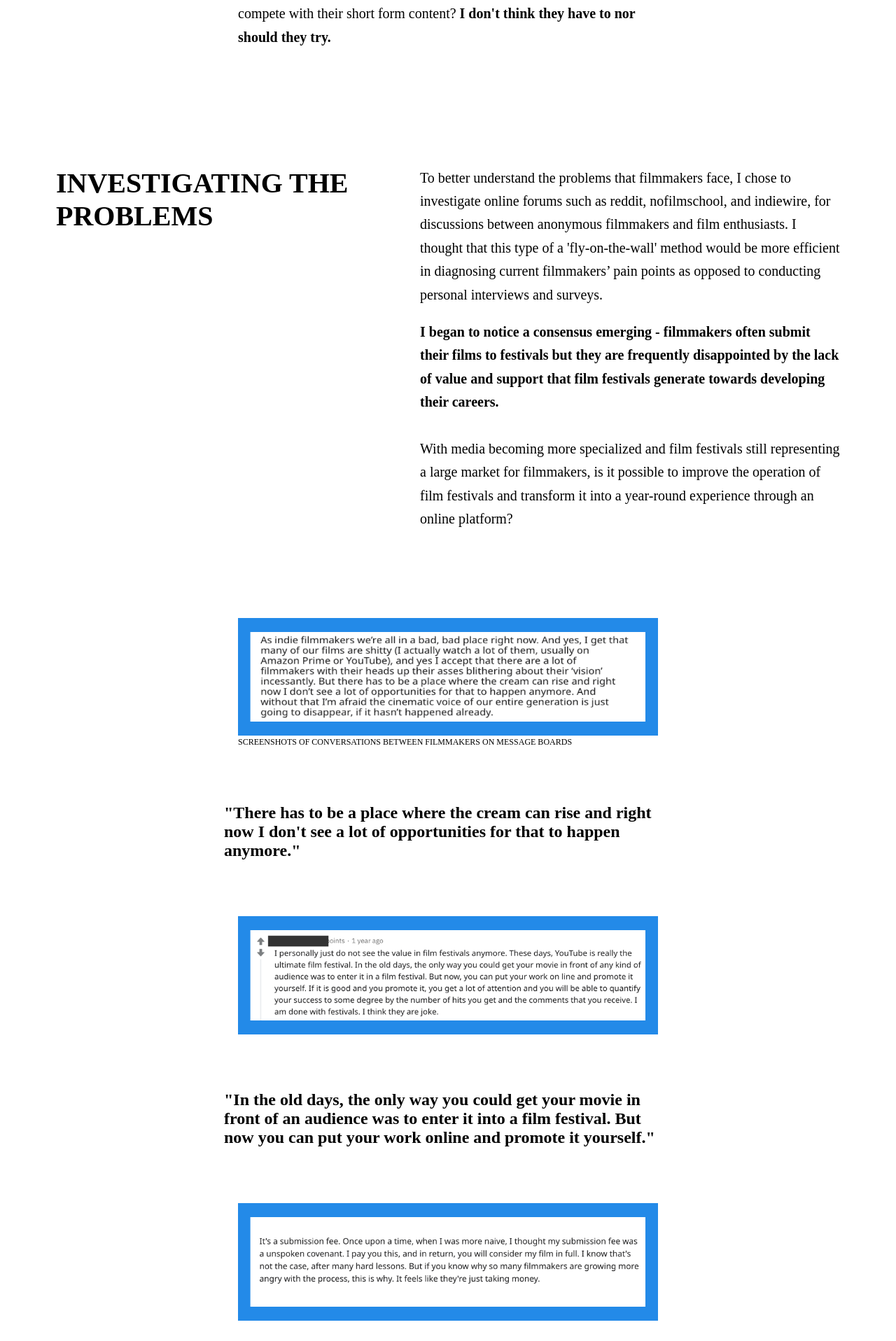
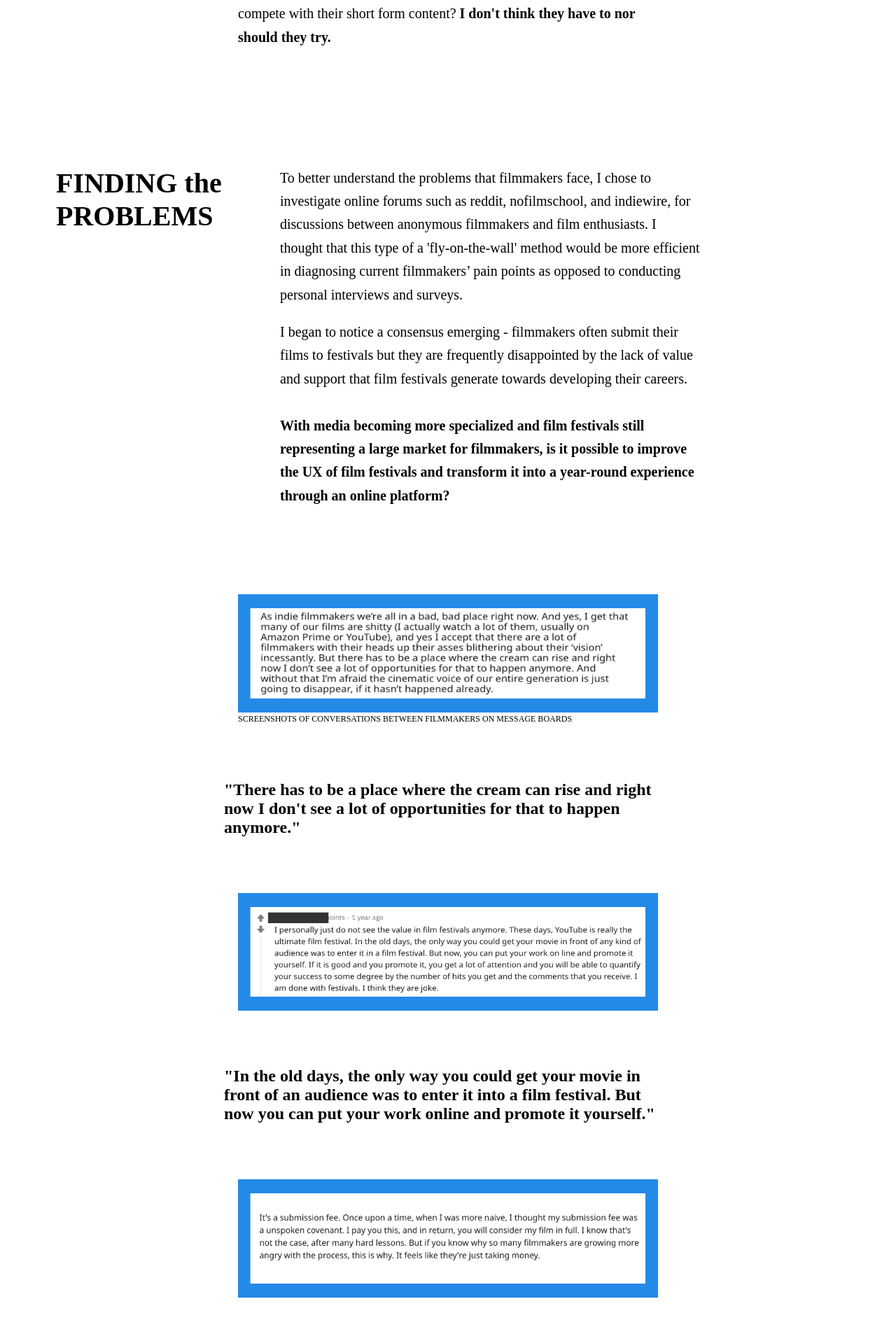
Before and after one commit to aaronzomback/design-portfolio, a Jekyll site: the page built from timesink.html, in a window 1280 px wide. Shown: the part 3383-5299 px from the top of the page at 70% size. Built offline with Jekyll 4.4.1, drawn with Linux system fonts in a browser that asks for light colours; some web fonts are replaced.

Commit message:
fixing some tings

```diff
--- a/_sass/_timesink.scss
+++ b/_sass/_timesink.scss
@@ -192,12 +192,12 @@ section.research {
     margin-bottom: 24px;
     font-size: 40px;
     margin-top: 0;
+    margin-right: 64;
   }
 
   div.research-text{
     width: 600px;
-    margin-left: auto;
-    margin-right: auto;
+    margin-right: 200px;
     margin-bottom: 48px;
     margin-top: 0;
 
@@ -373,14 +373,11 @@ section.design-for-img {
   width: 100%;
 
   img {
-    margin-top: 40px;
-    width: 75%;
+    margin-top: 64px;
+    width: 65%;
     margin-left: auto;
     margin-right: auto;
     display: block;
-
-
-
   }
 
   p.design-for-caption {
--- a/timesink.html
+++ b/timesink.html
@@ -116,15 +116,18 @@ layout: nav
 
 
 <section class="research">
-    <h5 style="text-align:left">INVESTIGATING THE <br>PROBLEMS</h5>
+  <div class="research-title">
+      <h5 style="text-align:left">FINDING the <br>PROBLEMS</h5>
+  </div>
+
   <div class="research-text">
 
 
 <p>To better understand the problems that filmmakers face, I chose to investigate online forums such as reddit, nofilmschool, and indiewire, for discussions between anonymous filmmakers and film enthusiasts. I thought that this type of a 'fly-on-the-wall' method would be more efficient in diagnosing current filmmakers’ pain points as opposed to conducting personal interviews and surveys.</p>
 
-<p class="consensus-emerge"><b>I began to notice a consensus emerging - filmmakers often submit their films to festivals but they are frequently disappointed by the lack of value and support that film festivals generate towards developing their careers.</b> <br> <br>
+<p class="consensus-emerge">I began to notice a consensus emerging - filmmakers often submit their films to festivals but they are frequently disappointed by the lack of value and support that film festivals generate towards developing their careers.<br> <br>
 
-With media becoming more specialized and film festivals still representing a large market for filmmakers, is it possible to improve the operation of film festivals and transform it into a year-round experience through an online platform?
+<b>With media becoming more specialized and film festivals still representing a large market for filmmakers, is it possible to improve the UX of film festivals and transform it into a year-round experience through an online platform?</b>
 </p>
   </div>
 </section>
@@ -184,7 +187,7 @@ With media becoming more specialized and film festivals still representing a lar
 
       To catalyze the process of creation and discovery, TimeSink must be able to attract both viewers and filmmakers into the same network (the TimeSink!). To make these connections possible, we must design a service that provides value to each, and I believe that the strongest shared value is growth. <br> <br>
 
-    To the filmmaker value is growth in audience, ideas, collaborators, recognition, and investors. To the viewer, value is growing a connection to a healthy community and a sense of participation in the creative act. It is growth in discovering new films, connecting with other minds, having great discussions, and perhaps making new friends.<br> <br>
+      To the filmmaker value is growth in audience, ideas, collaborators, recognition, and investors. To the viewer, value is growing a connection to a healthy community and a sense of participation in the creative act. It is growth in discovering new films, connecting with other minds, having great discussions, and perhaps making new friends.<br> <br>
 
      In order to create a robust community, it is necessary to create one that is accessible at all times. It can’t be limited like a festival typically is to only a couple of days per year. So what features can help achieve all of the above?
     </p>
```
